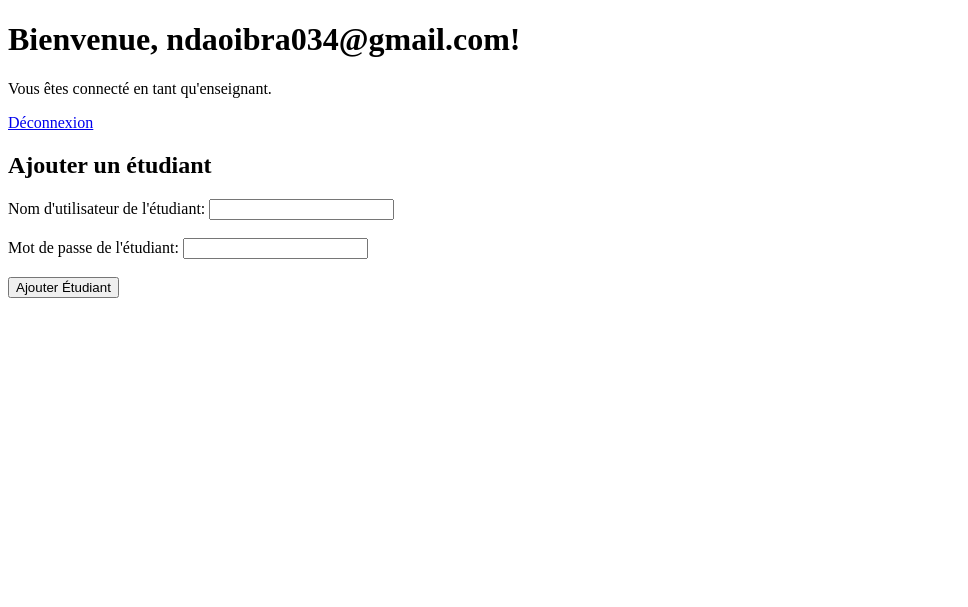
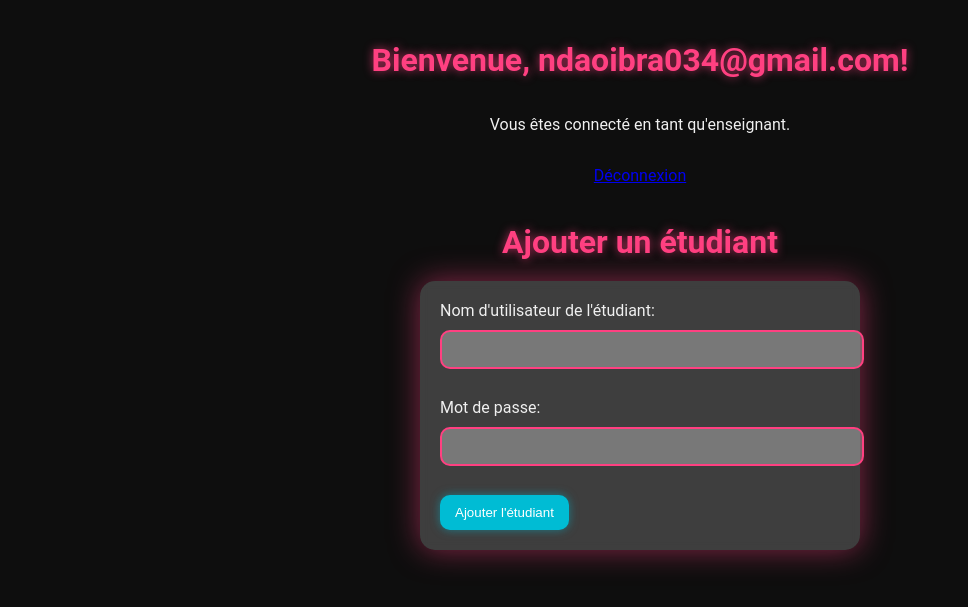
Before and after one commit to Aripatha/DocumentationTechnique, a Flask app: page /dashboard in a window 1280 px wide. Shown: the top 607 px of the page, without its empty margins (0-968 px from the left). Run offline with Flask 3, Linux system fonts and the light colour scheme; a user stored in the database is signed in.

Commit message:
Sprint 01
MIse en Conception du Sprint 01 test , debuging , correction et ajustement

```diff
--- a/app_eval0/app/models.py
+++ b/app_eval0/app/models.py
@@ -1,7 +1,28 @@
-from . import db
+from app import db
+from werkzeug.security import generate_password_hash, check_password_hash
+from flask_login import UserMixin
 
-class User(db.Model):
+class User(db.Model, UserMixin):
     id = db.Column(db.Integer, primary_key=True)
     username = db.Column(db.String(80), unique=True, nullable=False)
-    password = db.Column(db.String(128), nullable=False)
-    statut = db.Column(db.String(20), nullable=False)
+    password = db.Column(db.String(120), nullable=False)
+    statut = db.Column(db.String(10), nullable=False)  # 'étudiant' ou 'enseignant'
+
+    def set_password(self, password):
+        self.password = generate_password_hash(password)
+
+    def check_password(self, password):
+        return check_password_hash(self.password, password)
+
+    # Propriétés requises par Flask-Login
+    @property
+    def is_active(self):
+        return True  # L'utilisateur est actif
+
+    @property
+    def is_authenticated(self):
+        return True  # L'utilisateur est authentifié
+
+    @property
+    def is_anonymous(self):
+        return False  # L'utilisateur n'est pas anonyme
--- a/app_eval0/app/static/styles.css
+++ b/app_eval0/app/static/styles.css
@@ -0,0 +1,97 @@
+body {
+  font-family: "Roboto", sans-serif;
+  background-color: #0e0e0e; /* Couleur sombre pour le fond */
+  color: #f0f0f0; /* Couleur de texte claire */
+  margin: 0;
+  padding: 20px;
+  display: flex;
+  flex-direction: column;
+  align-items: center;
+}
+
+h1 {
+  color: #ff4081; /* Rose vif */
+  text-shadow: 0 0 10px rgba(255, 64, 129, 0.7);
+  margin-bottom: 20px;
+}
+
+form {
+  background: rgba(255, 255, 255, 0.2); /* Fond semi-transparent */
+  border-radius: 15px;
+  padding: 20px;
+  box-shadow: 0 0 30px rgba(255, 64, 129, 0.5); /* Ombre lumineuse rose */
+  width: 100%;
+  max-width: 400px;
+  backdrop-filter: blur(5px); /* Flou d'arrière-plan */
+}
+
+input[type="text"],
+input[type="password"],
+select {
+  width: 100%;
+  padding: 10px;
+  border: 2px solid #ff4081; /* Bordure rose vif */
+  border-radius: 10px;
+  margin: 10px 0;
+  background: rgba(255, 255, 255, 0.3); /* Fond plus clair */
+  color: #000; /* Texte noir */
+  transition: background 0.3s, border-color 0.3s; /* Transition pour hover */
+}
+
+input[type="text"]:focus,
+input[type="password"]:focus,
+select:focus {
+  background: rgba(255, 255, 255, 0.5); /* Fond plus clair au focus */
+  outline: none;
+  border-color: #00e5ff; /* Bordure cyan au focus */
+}
+
+button {
+  background-color: #00bcd4; /* Cyan vif */
+  color: white;
+  border: none;
+  border-radius: 10px;
+  padding: 10px 15px;
+  cursor: pointer;
+  transition: background 0.3s, transform 0.3s;
+  box-shadow: 0 0 10px rgba(0, 188, 212, 0.5); /* Ombre cyan */
+}
+
+button:hover {
+  background-color: #0097a7; /* Couleur cyan foncé au survol */
+  transform: scale(1.05);
+}
+
+.alert {
+  padding: 15px;
+  border-radius: 5px;
+  margin: 10px 0;
+  width: 100%;
+  max-width: 400px;
+  text-align: center;
+}
+
+.alert.success {
+  background-color: rgba(76, 175, 80, 0.7); /* Vert semi-transparent */
+  color: white;
+}
+
+.alert.error {
+  background-color: rgba(244, 67, 54, 0.7); /* Rouge semi-transparent */
+  color: white;
+}
+
+.dashboard {
+  background: rgba(255, 255, 255, 0.2); /* Fond semi-transparent */
+  border-radius: 15px;
+  padding: 20px;
+  box-shadow: 0 0 30px rgba(0, 188, 212, 0.5); /* Ombre lumineuse cyan */
+  margin: 20px;
+  width: 100%;
+  max-width: 600px;
+}
+
+footer {
+  margin-top: 20px;
+  color: #ff4081; /* Couleur rose vif pour le footer */
+}
--- /dev/null
+++ b/app_eval0/app/templates/add_student.html
@@ -0,0 +1,40 @@
+<!DOCTYPE html>
+<html lang="fr">
+  <head>
+    <meta charset="UTF-8" />
+    <meta name="viewport" content="width=device-width, initial-scale=1.0" />
+    <title>Ajouter un étudiant</title>
+    <link
+      rel="stylesheet"
+      href="{{ url_for('static',filename='styles.css') }}"
+    />
+    <!-- Lien vers le fichier CSS -->
+  </head>
+  <body>
+    <h1>Ajouter un étudiant</h1>
+
+    <form action="add_student" method="POST">
+      <label for="username">Nom d'utilisateur de l'étudiant:</label>
+      <input type="text" id="username" name="username" required /><br /><br />
+
+      <label for="password">Mot de passe:</label>
+      <input
+        type="password"
+        id="password"
+        name="password"
+        required
+      /><br /><br />
+
+      <button type="submit">Ajouter l'étudiant</button>
+    </form>
+
+    {% with messages = get_flashed_messages(with_categories=true) %} {% if
+    messages %}
+    <ul>
+      {% for category, message in messages %}
+      <li class="{{ category }}">{{ message }}</li>
+      {% endfor %}
+    </ul>
+    {% endif %} {% endwith %}
+  </body>
+</html>
--- a/app_eval0/app/templates/register.html
+++ b/app_eval0/app/templates/register.html
@@ -4,6 +4,11 @@
     <meta charset="UTF-8" />
     <meta name="viewport" content="width=device-width, initial-scale=1.0" />
     <title>Register</title>
+    <link
+      rel="stylesheet"
+      href="{{ url_for('static',filename='styles.css') }}"
+    />
+    <!-- Lien vers le fichier CSS -->
   </head>
   <body>
     <h2>Formulaire d'Inscription</h2>
--- a/app_eval0/app/templates/teacher_dashboard.html
+++ b/app_eval0/app/templates/teacher_dashboard.html
@@ -1,33 +1,20 @@
 <!DOCTYPE html>
-<html lang="en">
+<html lang="fr">
   <head>
     <meta charset="UTF-8" />
     <meta name="viewport" content="width=device-width, initial-scale=1.0" />
     <title>Tableau de bord Enseignant</title>
+    <link
+      rel="stylesheet"
+      href="{{ url_for('static',filename='styles.css') }}"
+    />
+    <!-- Lien vers le fichier CSS -->
   </head>
   <body>
     <h1>Bienvenue, {{ username }}!</h1>
     <p>Vous êtes connecté en tant qu'enseignant.</p>
-    <p><a href="/logout">Déconnexion</a></p>
-    <h2>Ajouter un étudiant</h2>
-    <form action="/add_student" method="POST">
-      <label for="student_username">Nom d'utilisateur de l'étudiant:</label>
-      <input
-        type="text"
-        id="student_username"
-        name="student_username"
-        required
-      /><br /><br />
-
-      <label for="student_password">Mot de passe de l'étudiant:</label>
-      <input
-        type="password"
-        id="student_password"
-        name="student_password"
-        required
-      /><br /><br />
-
-      <button type="submit">Ajouter Étudiant</button>
-    </form>
+    <p><a href="{{ url_for('main.logout') }}">Déconnexion</a></p>
+    <!-- Ici, tu inclus le formulaire -->
+    {% include 'add_student.html' %}
   </body>
 </html>
--- a/app_eval0/app/views.py
+++ b/app_eval0/app/views.py
@@ -1,7 +1,9 @@
-from flask import Blueprint, render_template, request, redirect, url_for, flash, session
-from .models import User
-from . import db
+from flask import Blueprint, render_template, request, redirect, url_for, flash, session,current_app
 from werkzeug.security import generate_password_hash, check_password_hash
+from app import db
+from app.models import User
+from flask_login import current_user, login_user
+from flask_migrate import Migrate
 
 main = Blueprint('main', __name__)
 
@@ -18,22 +20,32 @@ def login():
     # Vérification de l'utilisateur
     user = User.query.filter_by(username=username).first()
 
-    if user and check_password_hash(user.password, password) and user.statut == statut:
-        session['username'] = username
-        session['statut'] = statut  # Ajoute le statut à la session
+    # if user and check_password_hash(user.password, password) and user.statut == statut:
+    #     login_user(user)  # Authentifie l'utilisateur
+    #     flash('Connexion réussie !', 'success')
+    #     return redirect(url_for('main.dashboard'))  # Redirige vers le tableau de bord
+    # else:
+    #     flash('Échec de la connexion. Vérifiez vos identifiants.', 'error')
+    #     return redirect(url_for('main.index'))
+
+    #a effacer apres les tests
+    if user:
+        print(f"Statut de l'utilisateur récupéré : {user.statut}")
+    if check_password_hash(user.password, password) and user.statut == statut:
+        login_user(user)
         flash('Connexion réussie !', 'success')
-        return redirect(url_for('main.dashboard'))  # Redirige vers le tableau de bord
-    else:
-        flash('Échec de la connexion. Vérifiez vos identifiants.', 'error')
-        return redirect(url_for('main.index'))
+        return redirect(url_for('main.dashboard'))
+    flash('Échec de la connexion. Vérifiez vos identifiants.', 'error')
+    return redirect(url_for('main.index'))
+
 
 @main.route('/dashboard')
 def dashboard():
-    if 'username' in session:
-        if session['statut'] == 'enseignant':
-            return render_template('teacher_dashboard.html', username=session['username'])
+    if current_user.is_authenticated:
+        if current_user.statut == 'enseignant':
+            return render_template('teacher_dashboard.html', username=current_user.username)
         else:
-            return f"Bienvenue, {session['username']} ! Vous êtes connecté en tant qu'étudiant."
+            return f"Bienvenue, {current_user.username} ! Vous êtes connecté en tant qu'étudiant."
     return redirect(url_for('main.index'))
 
 @main.route('/logout')
@@ -48,7 +60,7 @@ def register():
     if request.method == 'POST':
         username = request.form['username']
         password = request.form['password']
-        statut = "enseignant"  # Statut est toujours "enseignant"
+        statut ='enseignant'  # definit par defaut
 
         # Hacher le mot de passe
         hashed_password = generate_password_hash(password)
@@ -60,4 +72,50 @@ def register():
         flash('Inscription réussie ! Vous pouvez vous connecter.', 'success')
         return redirect(url_for('main.index'))
 
-    return render_template('register.html')  # Crée un template register.html si nécessaire
+    return render_template('register.html')
+
+# Décorateur pour vérifier que l'utilisateur est un enseignant
+def teacher_required(f):
+    def wrapper(*args, **kwargs):
+        if current_user.statut != 'enseignant':
+            return "Accès interdit", 403  # Code 403 : accès refusé
+        return f(*args, **kwargs)
+    return wrapper
+
+# Route pour ajouter un étudiant
+@main.route('/add_student', methods=['GET', 'POST'])
+@teacher_required
+def add_student():
+    if request.method == 'POST':
+        username = request.form['username']
+        password = request.form['password']
+
+        existing_user = User.query.filter_by(username=username).first()
+        if existing_user:
+            flash("L'étudiant existe déjà.", 'error')
+            return redirect(url_for('main.index'))
+
+        new_student = User(
+            username=username,
+            password=generate_password_hash(password),
+            statut='étudiant'  # Utiliser 'statut'
+        )
+
+        #a effacer apres les tests
+        print(f"Statut attribué à l'utilisateur {username} : {new_student.statut}")
+
+        db.session.add(new_student)
+        db.session.commit()
+
+
+        flash("L'étudiant a été ajouté avec succès.", 'success')
+        return redirect(url_for('main.index'))
+
+
+    return render_template('add_student.html')
+@main.route('/routes')
+def routes():
+    output = []
+    for rule in current_app.url_map.iter_rules():
+        output.append(str(rule))
+    return '<br>'.join(output)
--- /dev/null
+++ b/app_eval0/extensions.py
@@ -0,0 +1,6 @@
+# extensions.py
+from flask_sqlalchemy import SQLAlchemy
+from flask_login import LoginManager
+
+db = SQLAlchemy()
+login_manager = LoginManager()
--- a/app_eval0/requirements.txt
+++ b/app_eval0/requirements.txt
@@ -2,3 +2,4 @@ Flask
 Flask-SQLAlchemy
 Flask-WTF
 Werkzeug
+Flask-Login
--- a/app_eval0/run.py
+++ b/app_eval0/run.py
@@ -5,4 +5,5 @@ app = create_app()
 if __name__ == '__main__':
     print("Démarrage du serveur Flask...")
     app.run(debug=True)
+    app.register_blueprint('__main__')
     print("Serveur démarré avec succès !")  # Cela ne sera pas exécuté tant que le serveur
```
Also changed, not shown: app_eval0/accesdb.py (added, +22 -0 lines), app_eval0/app/__init__.py (+20 -4 lines), app_eval0/app/templates/login.html (+6 -12 lines), app_eval0/instance/users.db, 3 other files.
